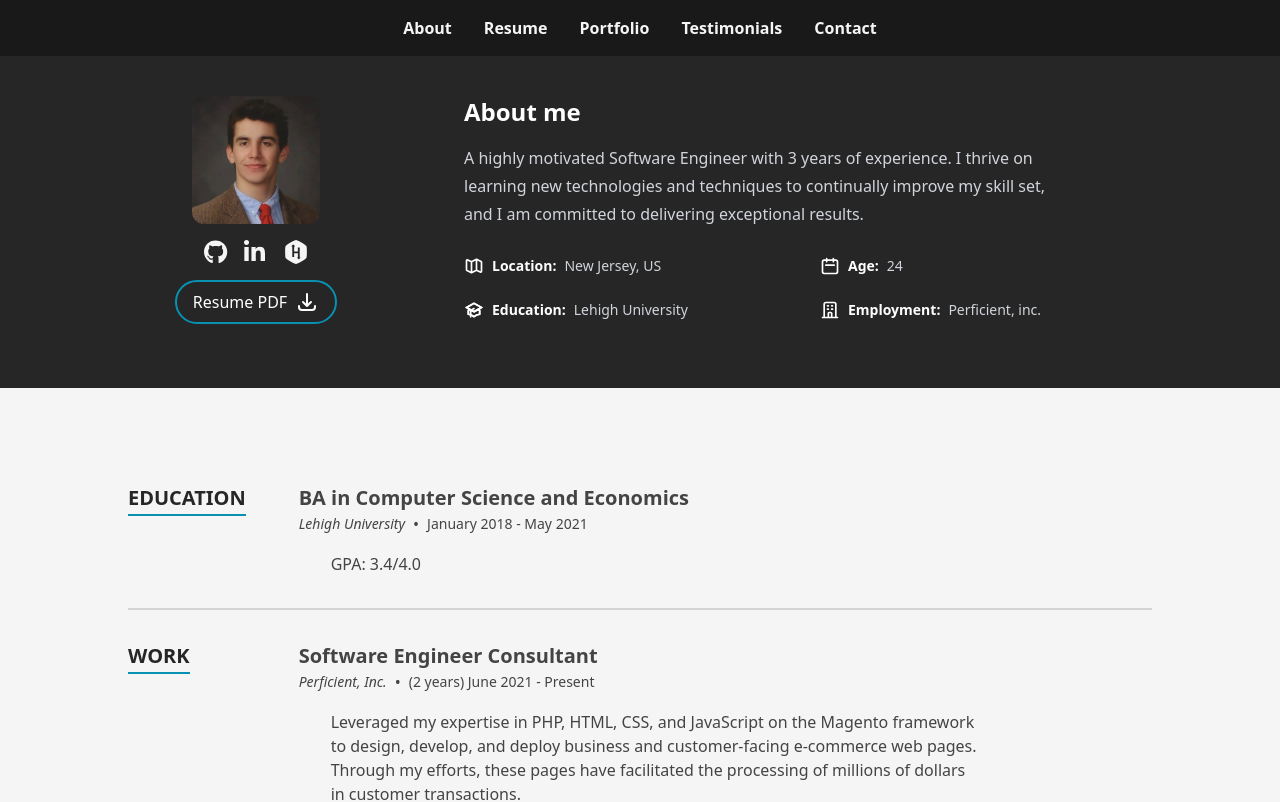
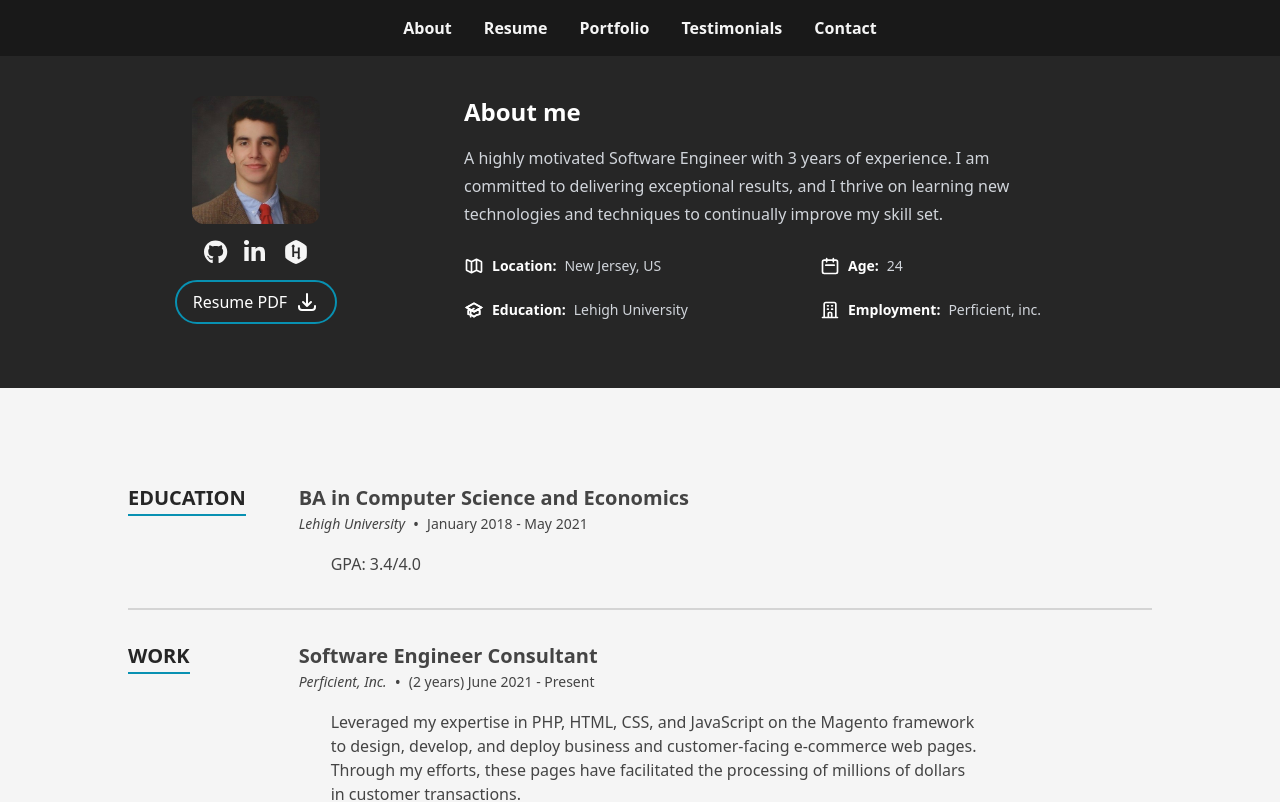
Before and after one commit to rmcguiness/rcm-react-resume, a Next.js app: page / in a window 1280 px wide. Shown: the top 802 px of the page. Built offline with nearby package versions, Linux system fonts and the light colour scheme.

Commit message:
updated about me data

```diff
--- a/src/data/data.tsx
+++ b/src/data/data.tsx
@@ -93,7 +93,7 @@ export const heroData: Hero = {
  */
 export const aboutData: About = {
   profileImageSrc: profilepic,
-  description: `A highly motivated Software Engineer with 3 years of experience. I thrive on learning new technologies and techniques to continually improve my skill set, and I am committed to delivering exceptional results.`,
+  description: `A highly motivated Software Engineer with 3 years of experience. I am committed to delivering exceptional results, and I thrive on learning new technologies and techniques to continually improve my skill set.`,
   aboutItems: [
     {label: 'Location', text: 'New Jersey, US', Icon: MapIcon},
     {label: 'Age', text: '24', Icon: CalendarIcon},
```
